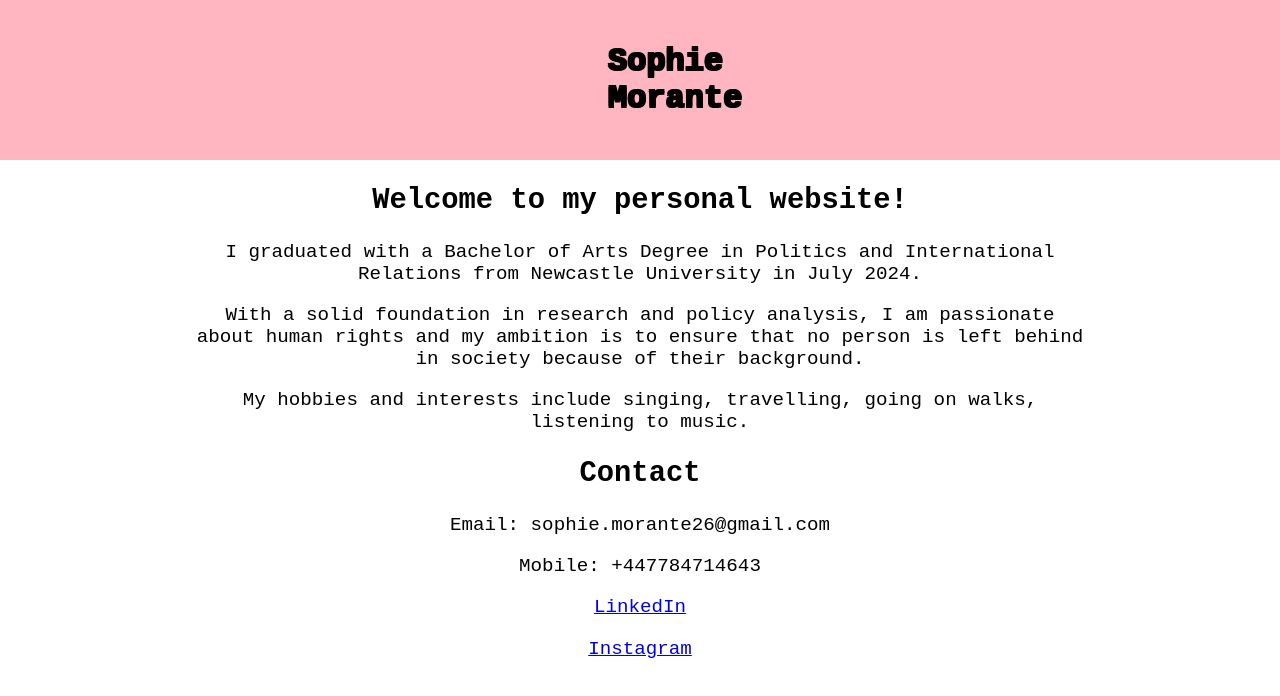
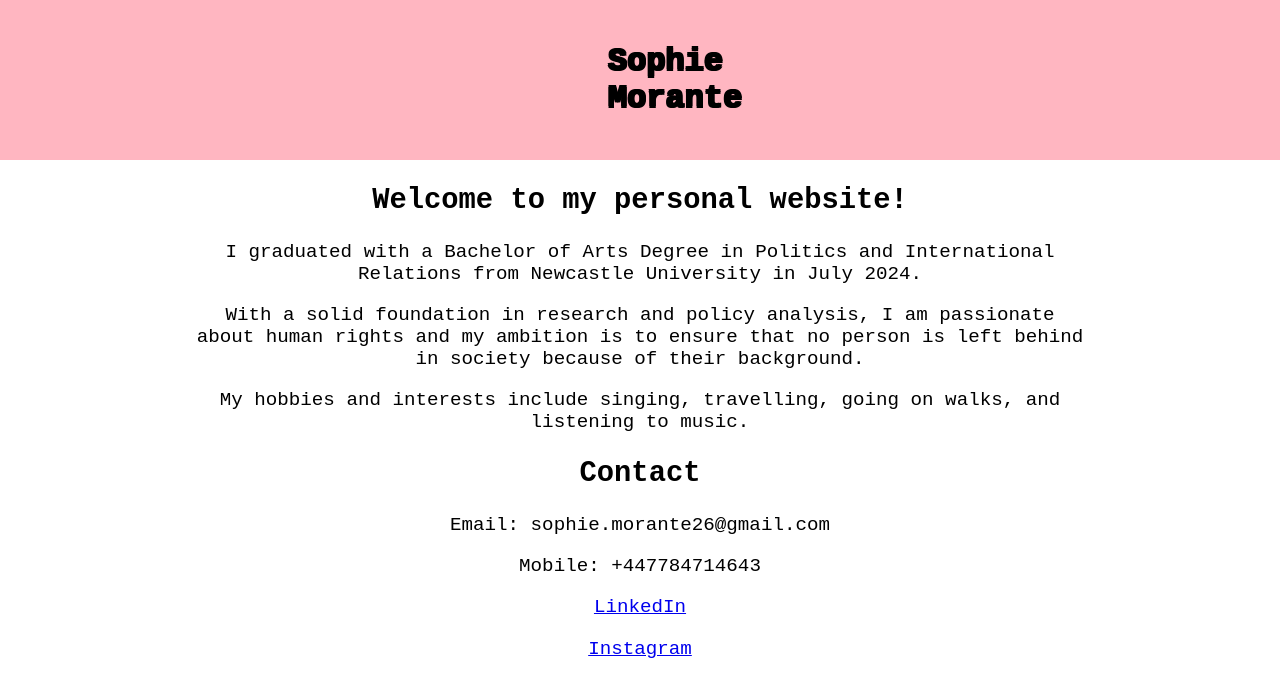
Before and after one commit to sophiemorante/sophiemorante.github.io, a plain HTML site: page index.html in a window 1280 px wide. Drawn offline with Linux system fonts and the light colour scheme.

Commit message:
Update 2

```diff
--- a/index.html
+++ b/index.html
@@ -27,7 +27,7 @@
                 <main>
                     <p>I graduated with a Bachelor of Arts Degree in Politics and International Relations from Newcastle University in July 2024.</p>
                     <p>With a solid foundation in research and policy analysis, I am passionate about human rights and my ambition is to ensure that no person is left behind in society because of their background.</p>
-                    <p>My hobbies and interests include singing, travelling, going on walks, listening to music.</p>
+                    <p>My hobbies and interests include singing, travelling, going on walks, and listening to music.</p>
                 </main>
 
 
```
